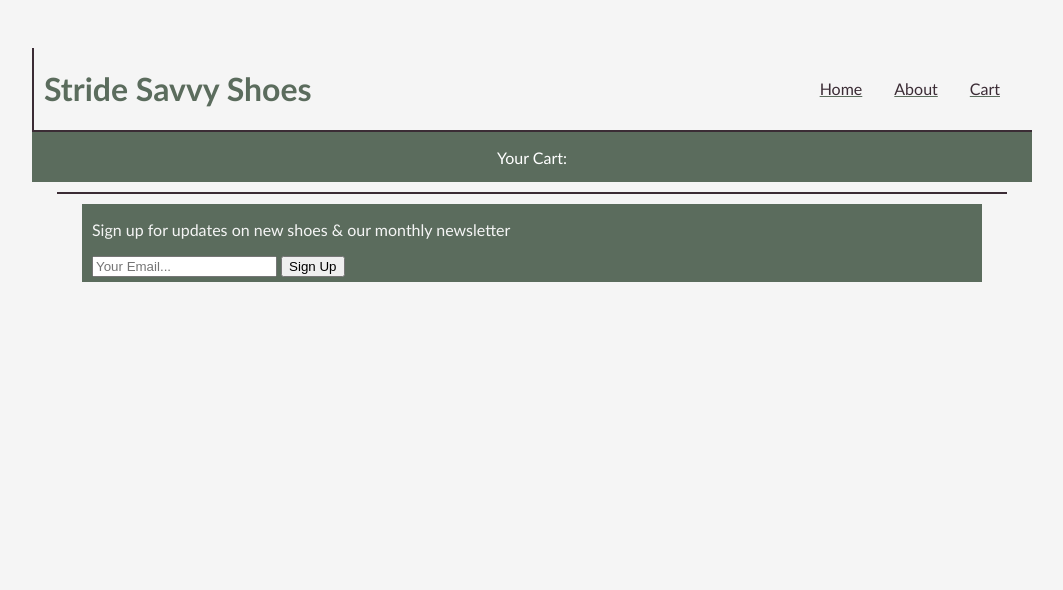
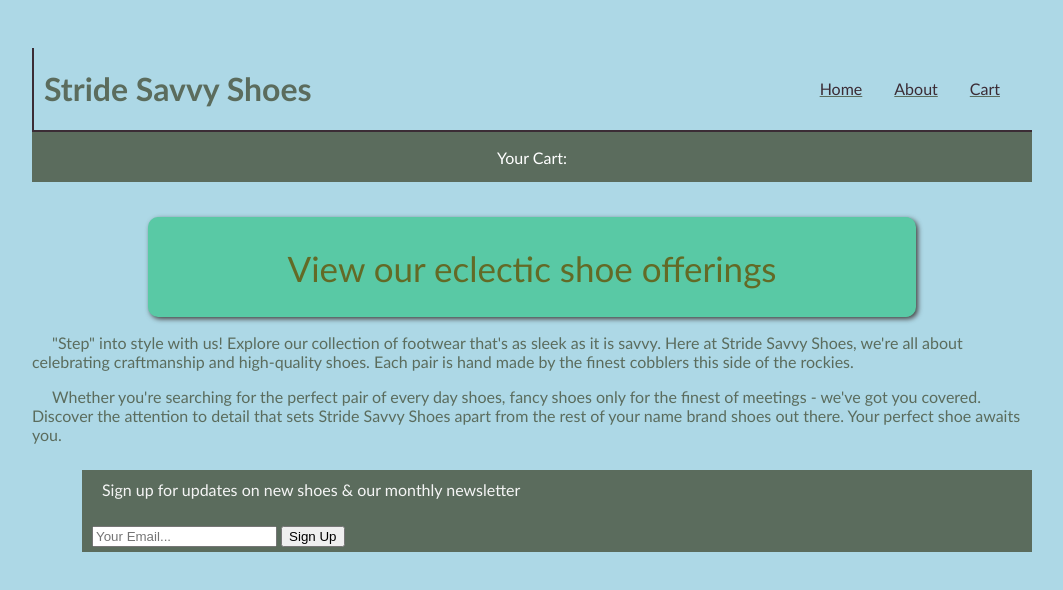
Before and after one commit to brajgon1/ProjectOne, a website: page client/home.html in a window 1280 px wide. Shown: the whole page, without its empty margins (108-1171 px from the left). Drawn offline with nearby package versions, Linux system fonts and the light colour scheme; no server answers.

Commit message:
messing with CSS

```diff
--- a/client/home.html
+++ b/client/home.html
@@ -1,9 +1,9 @@
 <!DOCTYPE html>
 <html lang="en">
   <head>
-    <meta charset="UTF-8">
-    <meta name="viewport" content="width=device-width, initial-scale=1.0">
-    <link rel="stylesheet" href="styles.css">
+    <meta charset="UTF-8" />
+    <meta name="viewport" content="width=device-width, initial-scale=1.0" />
+    <link rel="stylesheet" href="styles.css" />
     <title>Stride Savvy the Shoe Store</title>
   </head>
   <body>
@@ -22,18 +22,33 @@
     </section>
 
     <section id="shopEssentials">
-    <div id="BrandonFavs"></div>
+      <p class="shop">View our eclectic shoe offerings</p>
     </section>
 
+    <div id="text">
+      <p>
+        "Step" into style with us! Explore our collection of footwear that's as
+        sleek as it is savvy. Here at Stride Savvy Shoes, we're all about
+        celebrating craftmanship and high-quality shoes. Each pair is hand made
+        by the finest cobblers this side of the rockies.
+      </p>
+      <p>
+        Whether you're searching for the perfect pair of every day shoes, fancy
+        shoes only for the finest of meetings - we've got you covered. Discover
+        the attention to detail that sets Stride Savvy Shoes apart from the rest
+        of your name brand shoes out there. Your perfect shoe awaits you.
+      </p>
+    </div>
     <section id="shoeContainer"></section>
 
     <footer id="sign-up">
       <p id="para">Sign up for updates on new shoes & our monthly newsletter</p>
       <div id="signupbtnstuff">
-    <input id="placeholder" type="text" placeholder="Your Email..."/>
+        <input id="placeholder" type="text" placeholder="Your Email..." />
         <button id="emailBtn">Sign Up</button>
       </div>
     </footer>
+
     <script src="https://unpkg.com/axios/dist/axios.min.js"></script>
     <script src="home.js"></script>
   </body>
--- a/client/home.js
+++ b/client/home.js
@@ -1,4 +1,3 @@
-// first function emailSignUp
 let signUp = document.getElementById("sign-up");
 let input = document.querySelector("input");
 let footer = document.querySelector("footer");
@@ -59,6 +58,7 @@ function displayShoeData(shoeData) {
       });
     };
     let image = document.createElement("img");
+    image.className = "shoeImage";
     image.src = shoe.imageURL;
     image.alt = shoe.alt;
     shoeCard.appendChild(image);
@@ -69,7 +69,5 @@ function displayShoeData(shoeData) {
   });
 };
 
-
-
 getAllShoeData();
 getCount()
--- a/client/styles.css
+++ b/client/styles.css
@@ -1,7 +1,7 @@
 body {
     font-family:'Trebuchet MS', 'Lucida Sans Unicode', 'Lucida Grande', 'Lucida Sans', Arial, sans-serif;
     color: #5B6C5D;
-    background: whitesmoke;
+    background-color: lightblue;
     margin: 1rem;
     padding: 1rem;
     max-width: 1000px;
@@ -45,7 +45,6 @@ nav a:hover {
     flex-wrap: wrap;
     justify-content: space-around;
     margin: 10px 25px;
-    border-bottom: 2px solid #3B2C35;
 }
 
 .shoeCard {
@@ -60,6 +59,10 @@ nav a:hover {
     align-items: center;
     border-radius: 20px;
     min-width: 10%;
+}
+
+.shoeImage:hover {
+    transform: scale(1.1);
 }
 
 .shoeCard img {
@@ -94,12 +97,9 @@ nav a:hover {
 }
 
 #sign-up {
-    position: fixed;
     margin-left: 50px;
-    width: 900px;
+    margin-bottom: 10px;
     background-color: #5B6C5D;
-    /* display: flex;
-    justify-content: center; */
 }
 
 #cartList {
@@ -113,7 +113,7 @@ nav a:hover {
 #checkOut {
     display: flex;
     align-items: center;
-    margin-left: 260px;
+    float: right;
     border-radius: 10px;
 }
 
@@ -125,6 +125,8 @@ nav a:hover {
 
 #para {
     color: whitesmoke;
+    padding: 10px;
+    margin-top: 10px;
     margin-left: 10px;
 }
 
@@ -136,3 +138,27 @@ h3 {
     margin-left: 10px;
     margin-bottom: 5px;
 }
+
+#text {
+    text-indent: 20px;
+}
+
+#shopEssentials {
+    height: 100px;
+    width: 60vw;
+    margin: 10px auto;
+    margin-top: 10px;
+    border-radius: 10px;
+    background-color: #59C9A5;
+    box-shadow: 2px 2px 5px #444241;
+}
+
+.shop {
+    display: flex;
+    flex-direction: column;
+    justify-content: space-around;
+    align-items: center;
+    padding: 30px;
+    font-size: 35px;
+    color: rgba(99, 100, 31, 0.945);
+}
```
Also changed, not shown: client/about.html (+0 -2 lines). Lines whose indentation alone changed are shown as unchanged.
